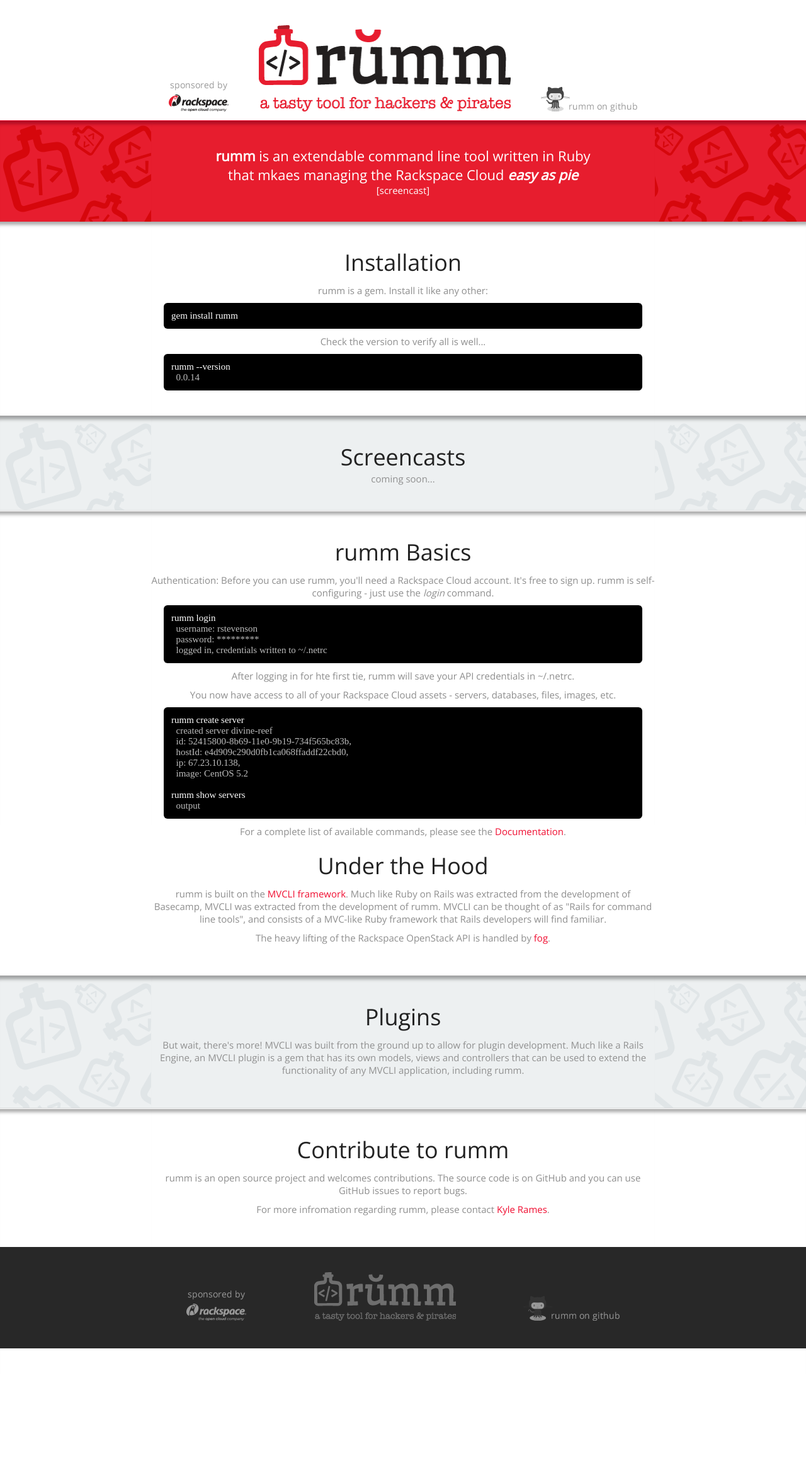
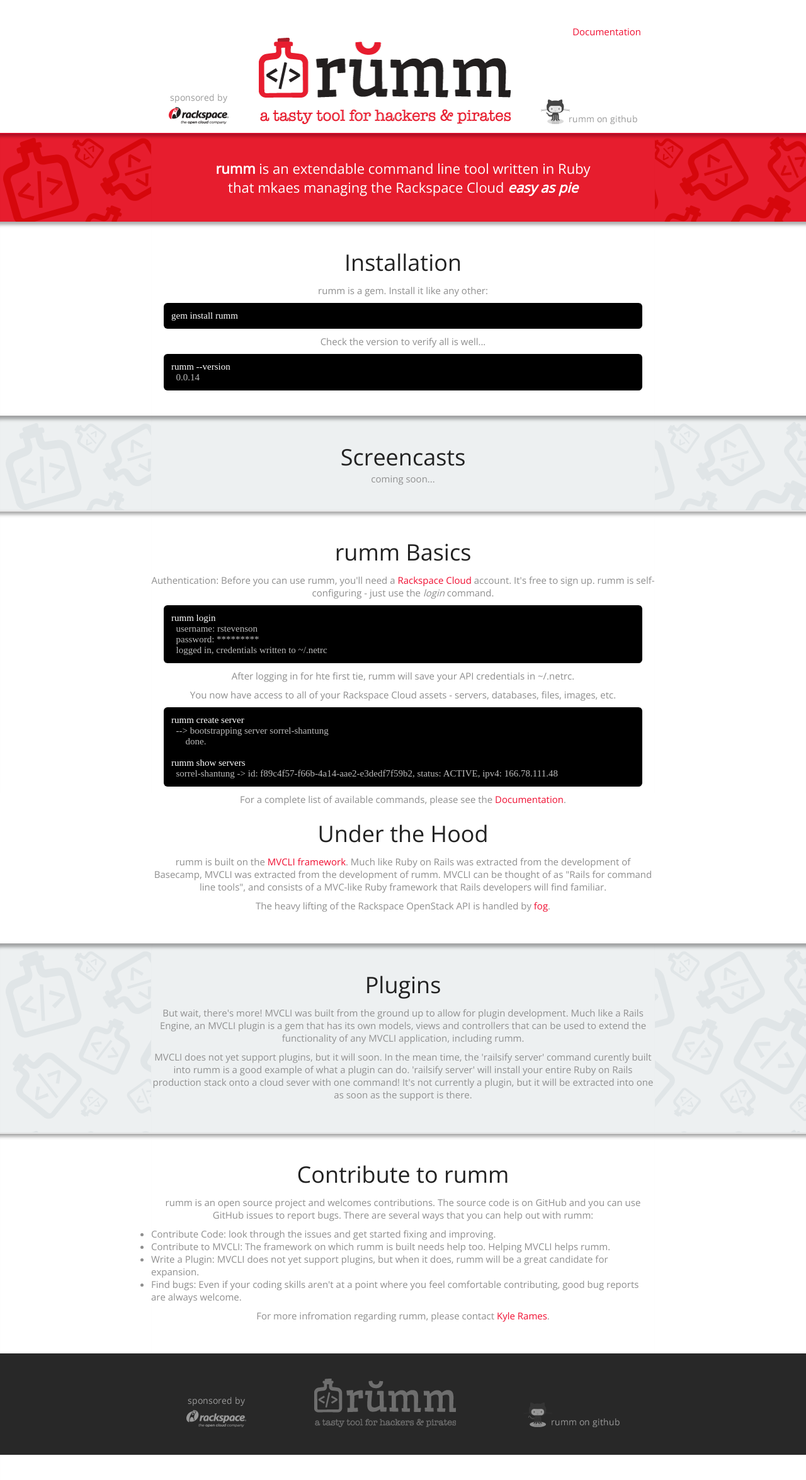
Before and after one commit to BastionFennell/rumm, a Jekyll site: the page built from index.html, in a window 1280 px wide. Shown: the whole page at 63% size. Built offline with Jekyll 4.4.1, drawn with Linux system fonts in a browser that asks for light colours; some web fonts are replaced; before the commit the page ends 2181 px from its top, so only the background shows below that.

Commit message:
index page and layout changes

```diff
--- a/_includes/header.html
+++ b/_includes/header.html
@@ -1,5 +1,9 @@
 <div class="section header no-shadow">
+
   <div class="inner no-bottom-margin no-shadow">
+    <div class="group">
+      <a href="{{ site.baseurl }}/documentation.html" class="right">Documentation</a>
+    </div>
     <a href="http://rackspace.com"><img src="{{ site.baseurl }}/assets/sponsored-by.png"/></a>
     <a href="{{ site.baseurl }}"><img src="{{ site.baseurl }}/assets/rumm-color.png"/></a>
     <a href="http://github.com/rackerlabs/rumm"><img src="{{ site.baseurl }}/assets/on-github.png"/></a>
--- a/css/main.css
+++ b/css/main.css
@@ -23,6 +23,8 @@ a {
 
 p {margin: 10px 0;}
 
+ul {text-align:left;}
+
 pre {
   color: #fff;
   font-family: "Droid Sans Mono";
@@ -41,6 +43,13 @@ pre .output { color: #bbb;}
 
 .bold {font-weight:bold;}
 .italic {font-style:italic;}
+.right {float:right;}
+
+.group:after {
+  content: "";
+  display: table;
+  clear: both;
+}
 
 .section {
   width: 100%;
--- a/index.html
+++ b/index.html
@@ -7,7 +7,6 @@ title: rumm - A Tasty Tool for Hackers & Pirates
   <div class="inner red-shadow">
     <h1><span class="bold">rumm</span> is an extendable command line tool written in Ruby<br>
     that mkaes managing the Rackspace Cloud <span class="bold italic">easy as pie</span></h1>
-    [screencast]
   </div>
 </div>
 
@@ -32,7 +31,7 @@ title: rumm - A Tasty Tool for Hackers & Pirates
 <div class="section white grey-shadow">
   <div class="inner no-bottom-margin grey-shadow">
     <h2>rumm Basics</h2>
-    <p>Authentication: Before you can use rumm, you'll need a Rackspace Cloud account. It's free to sign up. rumm is self-configuring - just use the <span class="italic">login</span> command.</p>
+    <p>Authentication: Before you can use rumm, you'll need a <a href="http://rackspace.com/cloud">Rackspace Cloud</a> account. It's free to sign up. rumm is self-configuring - just use the <span class="italic">login</span> command.</p>
 
 <pre>
 rumm login
@@ -46,14 +45,11 @@ rumm login
 
 <pre>
 rumm create server
-  <span class="output">created server divine-reef
-  id: 52415800-8b69-11e0-9b19-734f565bc83b,
-  hostId: e4d909c290d0fb1ca068ffaddf22cbd0,
-  ip: 67.23.10.138,
-  image: CentOS 5.2</span>
+  <span class="output">--> bootstrapping server sorrel-shantung
+      done.</span></span>
 
 rumm show servers
-  <span class="output">output</span>
+  <span class="output">sorrel-shantung -> id: f89c4f57-f66b-4a14-aae2-e3dedf7f59b2, status: ACTIVE, ipv4: 166.78.111.48</span>
 </pre>
     <p>For a complete list of available commands, please see the <a href="{{ site.baseurl }}/documentation.html">Documentation</a>.</p?
   </div>
@@ -71,14 +67,25 @@ rumm show servers
 <div class="section greyrumm grey-shadow">
   <div class="inner grey-shadow">
     <h2>Plugins</h2>
-    <p>But wait, there's more! MVCLI was built from the ground up to allow for plugin development. Much like a Rails Engine, an MVCLI plugin is a gem that has its own models, views and controllers that can be used to extend the functionality of any MVCLI application, including rumm.
+    <p>
+      But wait, there's more! MVCLI was built from the ground up to allow for plugin development. Much like a Rails Engine, an MVCLI plugin is a gem that has its own models, views and controllers that can be used to extend the functionality of any MVCLI application, including rumm.
+    </p>
+    <p>
+      MVCLI does not yet support plugins, but it will soon. In the mean time, the 'railsify server' command curently built into rumm is a good example of what a plugin can do. 'railsify server' will install your entire Ruby on Rails production stack onto a cloud sever with one command! It's not currently a plugin, but it will be extracted into one as soon as the support is there.
+    </p>
   </div>
 </div>
 
 <div class="section white grey-shadow">
   <div class="inner grey-shadow">
     <h2>Contribute to rumm</h2>
-    <p>rumm is an open source project and welcomes contributions. The source code is on GitHub and you can use GitHub issues to report bugs.</p>
+    <p>rumm is an open source project and welcomes contributions. The source code is on GitHub and you can use GitHub issues to report bugs. There are several ways that you can help out with rumm:</p>
+    <ul>
+      <li>Contribute Code: look through the issues and get started fixing and improving.</li>
+      <li>Contribute to MVCLI: The framework on which rumm is built needs help too. Helping MVCLI helps rumm.</li>
+      <li>Write a Plugin: MVCLI does not yet support plugins, but when it does, rumm will be a great candidate for expansion.</li>
+      <li>Find bugs: Even if your coding skills aren't at a point where you feel comfortable contributing, good bug reports are always welcome.</li>
+    </ul>
     <p>For more infromation regarding rumm, please contact <a href="mailto:Kyle.Rames@rackspace.com">Kyle Rames</a>.</p>
   </div>
 </div>
```
